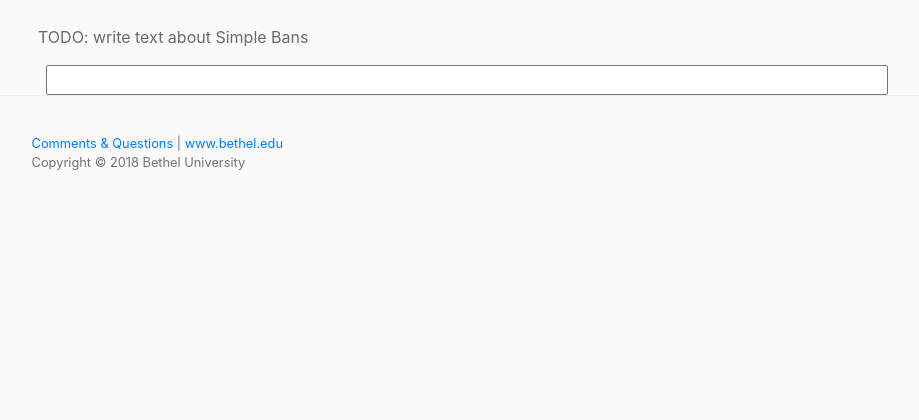
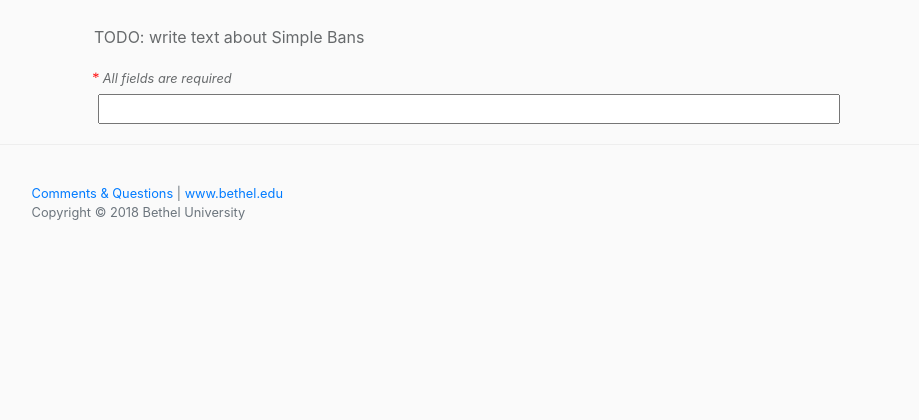
Before and after one commit to betheluniversity/cache-clear, a Python web app: template app/templates/forms/simple_ban.html in a window 1280 px wide. Shown: the part 115-535 px from the top of the page, without its empty margins (134-1053 px from the left). Run offline with Jinja, Linux system fonts and the light colour scheme; the template is opened without the code that fills it, so the values that code supplies are empty, except form fields; form fields are guessed from the names that the template uses; some libraries are stand-ins or nearby versions.

Commit message:
Added some preliminary styling
Still has some fine-tuning to do, but it’s passable for now.

```diff
--- a/app/static/css/custom.css
+++ b/app/static/css/custom.css
@@ -81,7 +81,55 @@ a#submit {
 	margin-bottom: 4em;
 }
 
-input {
+input:not([type='radio']) {
 	width: 90%;
 	margin-left: 0.5em;
 }
+
+
+
+form {
+    margin: 1em 3em .5em 2.5em;
+    padding: .75em;
+}
+
+input[type=submit] {
+    width: auto;
+    font-size: .85em;
+    font-family: Gotham A, Gotham B, Helvetica, Arial, sans !important;
+    color: #FFFFFF !important;
+    background-color: #0069AA;
+    border: none;
+    padding: .625em 1em .625em 1em;
+    letter-spacing: 0.75px;
+    margin-bottom: 1.25em;
+}
+
+p.page-title {
+    font-family: Gotham A, Gotham B, Helvetica, Arial, sans !important;
+    font-size: 2.5em;
+    margin: .3em 0em 0em 1.3em;
+}
+
+p.page-info {
+    margin: .5em 0em 0em 3.5em;
+}
+
+p.note {
+    margin: 1em 3em -1.4em 3.4em;
+}
+
+.error {
+    color: red;
+}
+
+span.star {
+    font-family: Georgia, serif;
+    font-size: .85em;
+    color: red;
+}
+
+span.warning {
+    font-style: italic;
+    font-size: .8em;
+}
--- a/app/templates/forms/generic_form.html
+++ b/app/templates/forms/generic_form.html
@@ -17,6 +17,9 @@
     <div id="field">
         {% if field.type == "TextAreaField" %}
             {{ field(rows="8") }}
+        {% elif field.type == "SubmitField" %}
+            <br/>
+            {{ field }}
         {% else %}
             {{ field }}
         {% endif %}
--- a/app/templates/forms/simple_ban.html
+++ b/app/templates/forms/simple_ban.html
@@ -3,8 +3,8 @@
 {% set page_title = 'Simple Ban' %}
 
 {% block main_content %}
-    <div class="content">
-        <p>
+    <div>
+        <p class="page-info">
             TODO: write text about Simple Bans
         </p>
 
@@ -12,6 +12,10 @@
             <span class="error">There were errors with the form submission.</span>
         {% endif %}
 
+        <p class="note">
+            <span class="star">* </span><span class="warning"> All fields are required</span>
+        </p>
+
         <form id="rpapi_simpleban" method="POST" action="{{ url_for('RefreshPurgeView:simple_ban_submit') }}">
             {{ sbform.render_to_html() | safe }}
         </form>
--- a/app/templates/rpapi.html
+++ b/app/templates/rpapi.html
@@ -3,8 +3,10 @@
 {% set page_title = 'Refresh/Purge API' %}
 
 {% block main_content %}
-    <div class="content">
-        TODO: fill out this page with content, instead of a list of links.
+    <div>
+        <p class="page-info">
+            TODO: fill out this page with content, instead of a list of links.
+        </p>
         <ul>
             <li>
                 <a href="{{ url_for('RefreshPurgeView:purge_refresh_form') }}">Purge/Refresh</a>
```
Also changed, not shown: app/forms/rpapi.py (+32 -15 lines), app/templates/forms/advanced_ban.html (+6 -2 lines), app/templates/forms/purge_refresh.html (+6 -2 lines).
